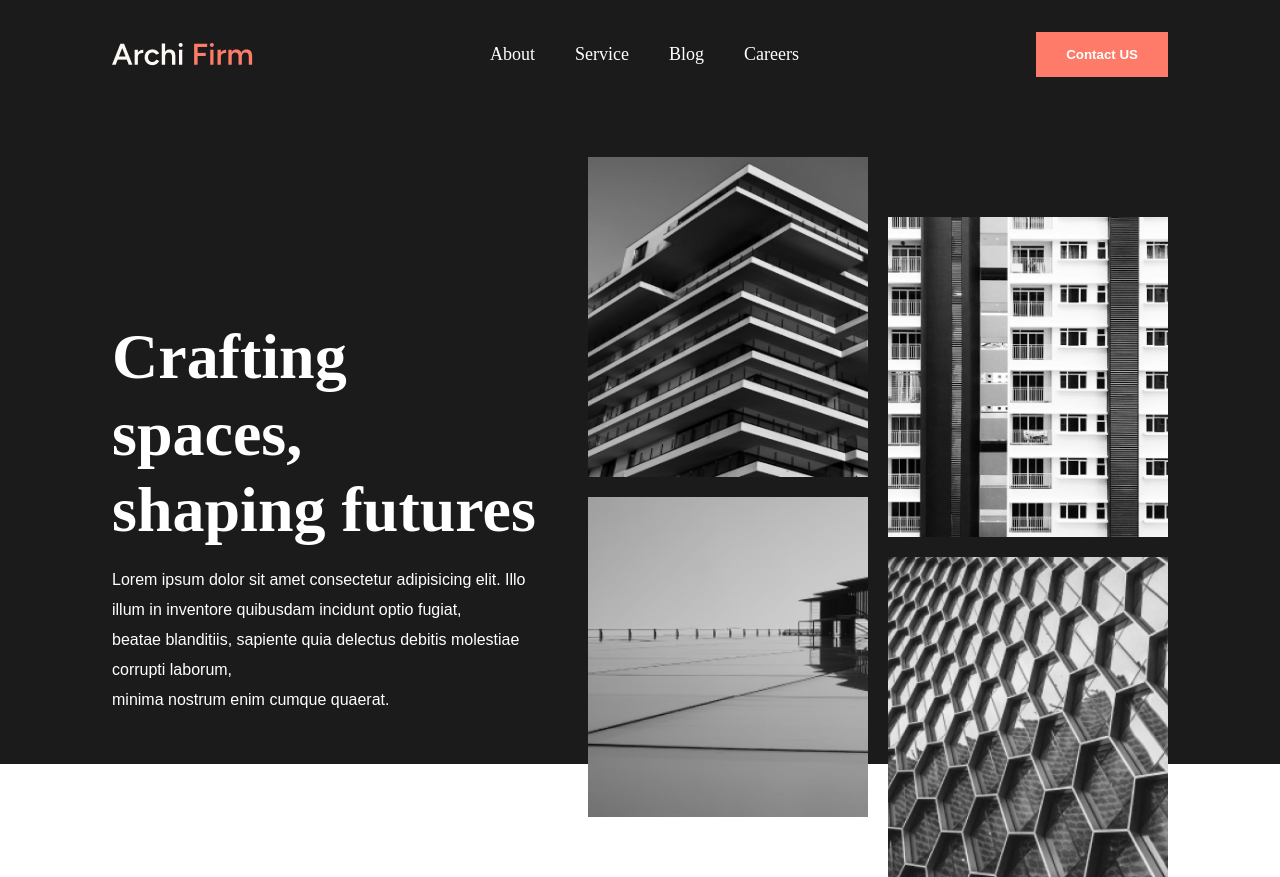
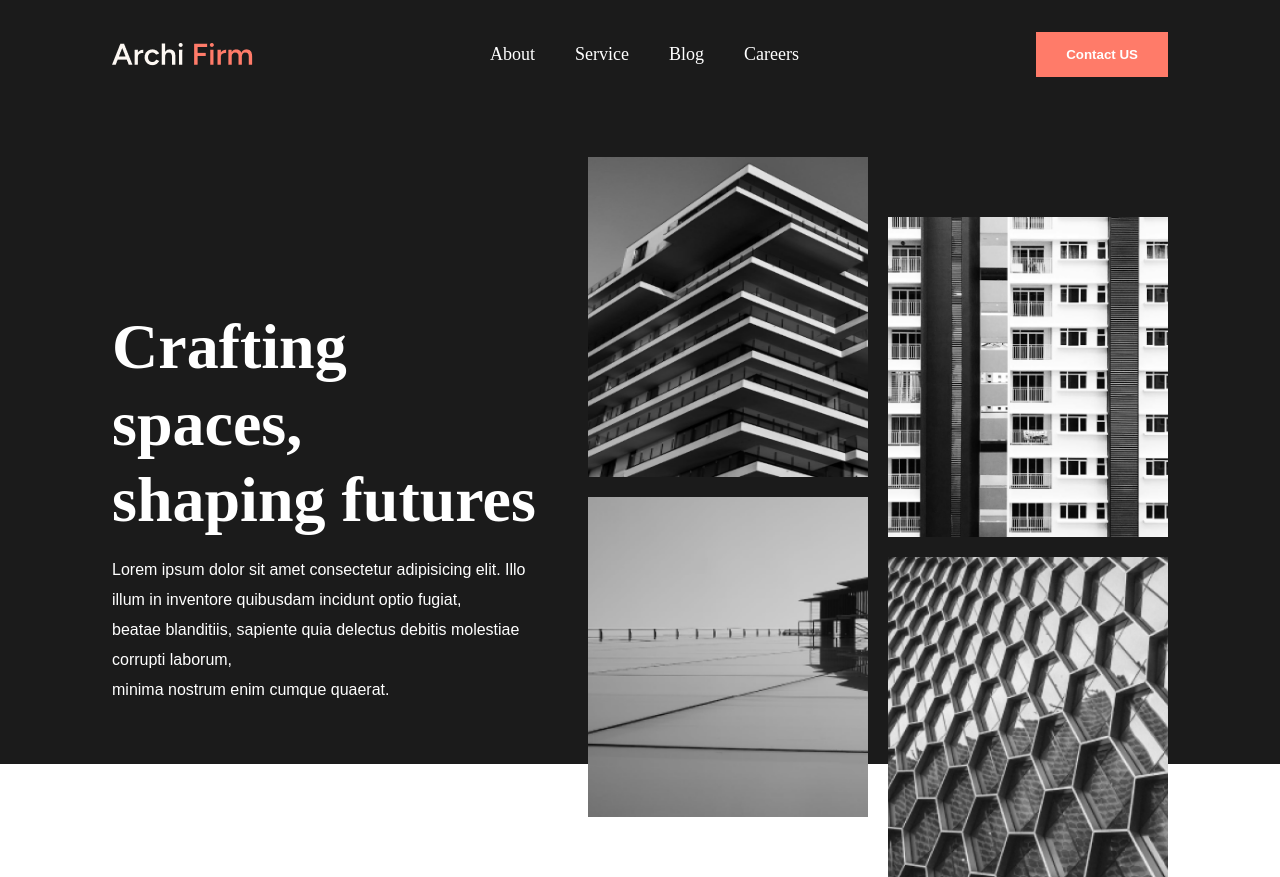
Before and after one commit to gabrieljcoutinho/Projeto-Archi-Firm, a React (Create React App) app: page / in a window 1280 px wide. Built offline with nearby package versions, Linux system fonts and the light colour scheme.

Commit message:
moviemntação

```diff
--- a/src/Css/Header.css
+++ b/src/Css/Header.css
@@ -69,6 +69,10 @@
     max-width: 500px;
 }
 
+.conteudoEscrito {
+    transform: translate(0px, -10px);
+}
+
 /* GRID DE IMAGENS (CONTEUDO 2) */
 .conteudo2 {
     display: flex;
```
